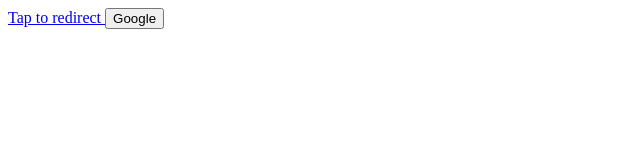
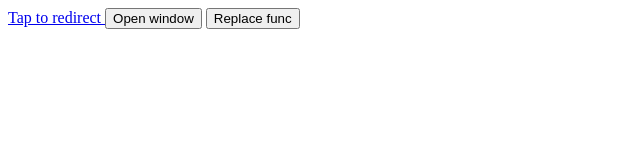
Before and after one commit to JCB1/html_redirect, a plain HTML site: page index.html in a window 1280 px wide. Shown: the whole page, without its empty margins (0-640 px from the left). Drawn offline with Linux system fonts and the light colour scheme.

Commit message:
Update index.html

```diff
--- a/index.html
+++ b/index.html
@@ -7,6 +7,7 @@
 </head>
 <body>
   <a href='htcmd://application/back-to-mw' target="_blank">Tap to redirect </a>
-  <button onclick="window.open('htcmd://application/back-to-mw','_blank')"> Google</button>
+  <button onclick="window.open('htcmd://application/back-to-mw','_blank')"> Open window</button>
+  <button onclick="window.location.replace('htcmd://application/back-to-mw','_blank')"> Replace func</button>
 </body>
 </html>
```
